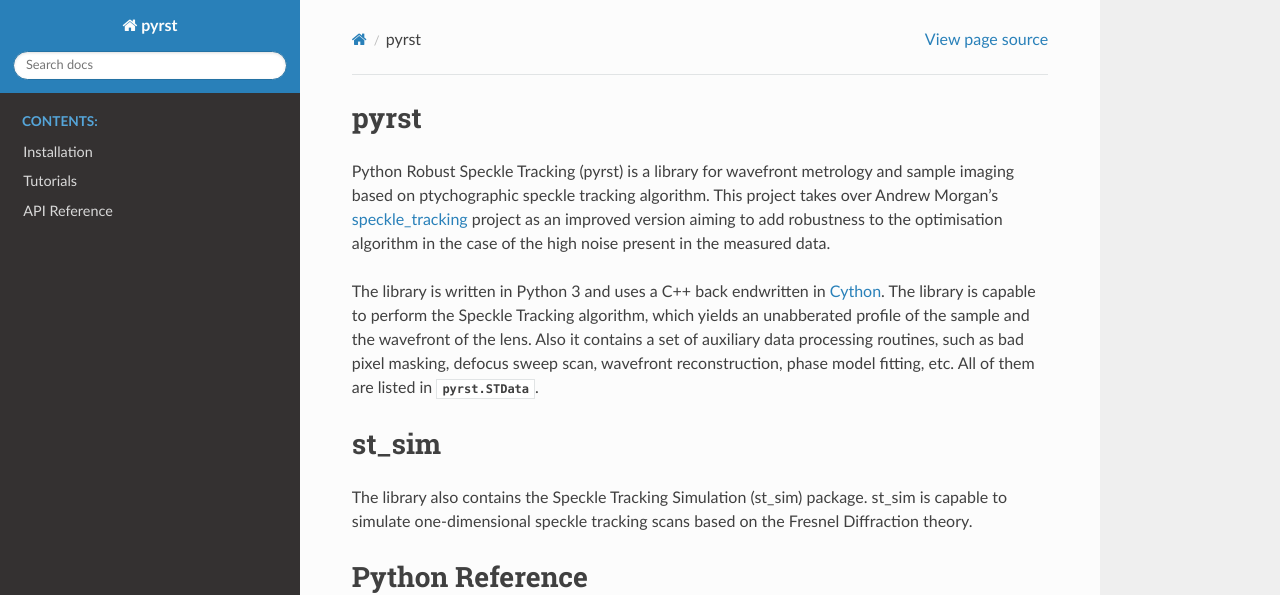
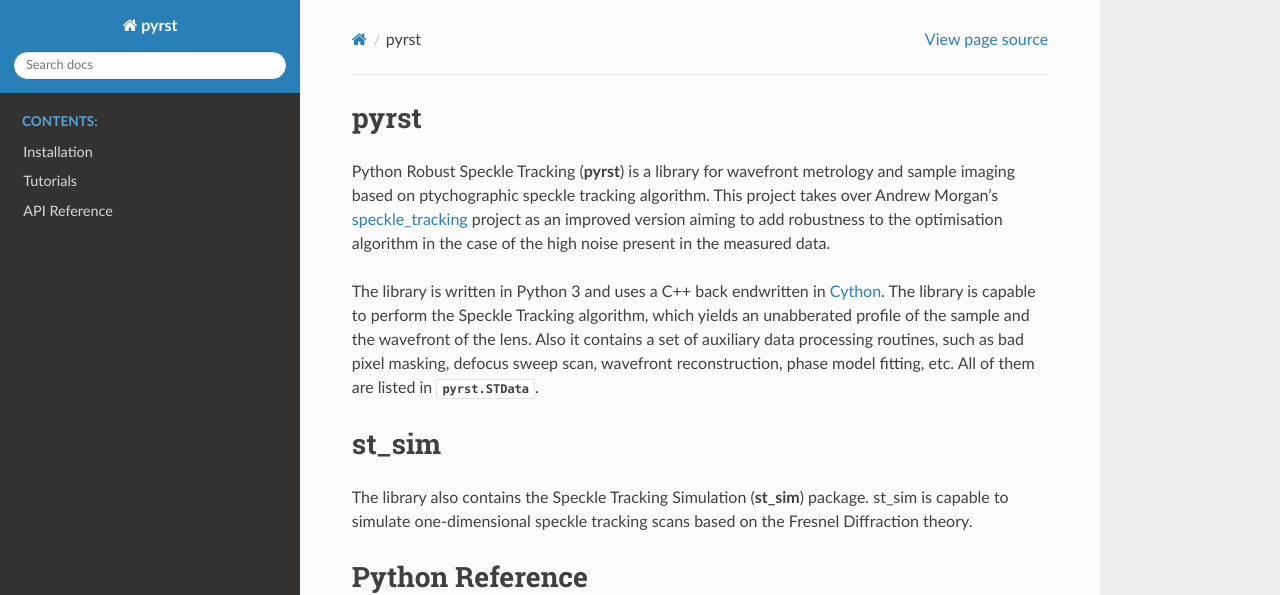
Before and after one commit to simply-nicky/pyrost, a Sphinx documentation site: the page built from docs/index.rst, in a window 1280 px wide and 900 px high. Shown: the top 595 px of the window. Built offline with Sphinx 7.4.7 and the Read the Docs theme 2.0.0, drawn with Linux system fonts in a browser that asks for light colours.

```diff
--- a/docs/index.rst
+++ b/docs/index.rst
@@ -6,7 +6,7 @@
 pyrst
 =====
 
-Python Robust Speckle Tracking (pyrst) is a library for wavefront
+Python Robust Speckle Tracking (**pyrst**) is a library for wavefront
 metrology and sample imaging based on ptychographic speckle tracking
 algorithm. This project takes over Andrew Morgan's
 `speckle_tracking <https://github.com/andyofmelbourne/speckle-tracking>`_
@@ -24,7 +24,7 @@ reconstruction, phase model fitting, etc. All of them are listed in
 st_sim
 ======
 
-The library also contains the Speckle Tracking Simulation (st_sim) package.
+The library also contains the Speckle Tracking Simulation (**st_sim**) package.
 st_sim is capable to simulate one-dimensional speckle tracking scans
 based on the Fresnel Diffraction theory.
 
```
Also changed, not shown: README.md (+1 -1 lines).
